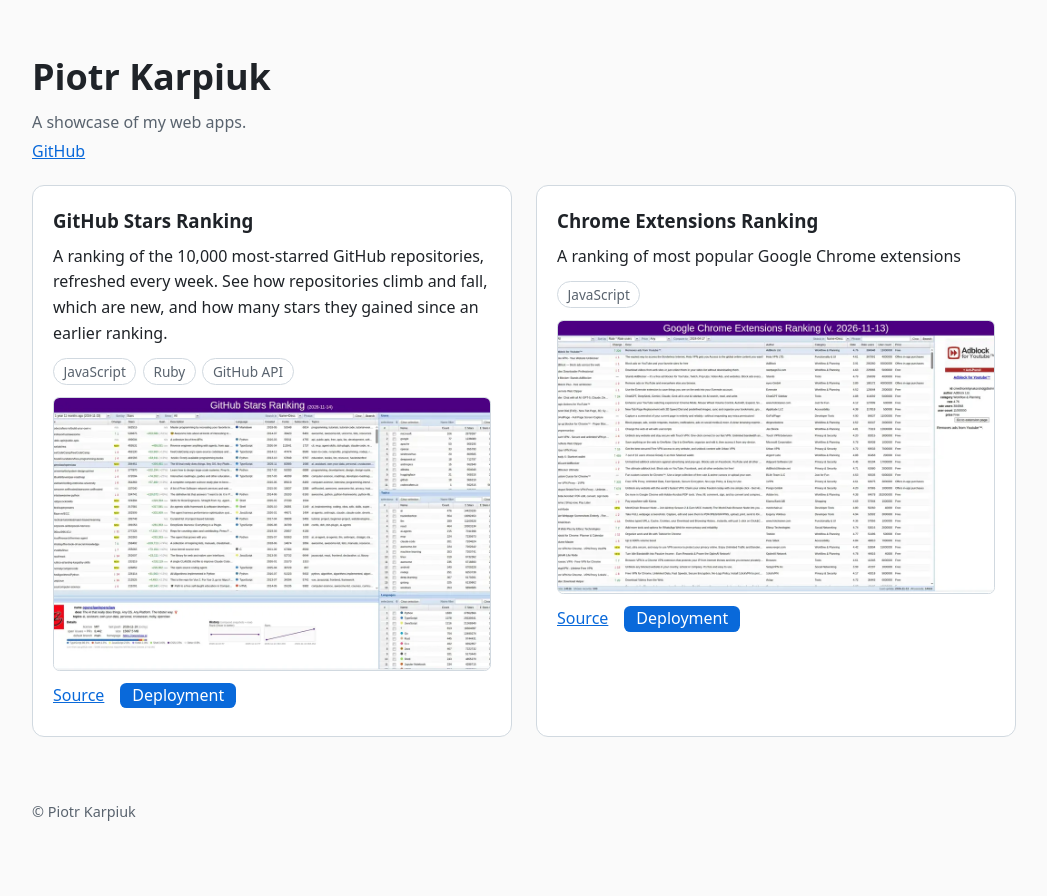
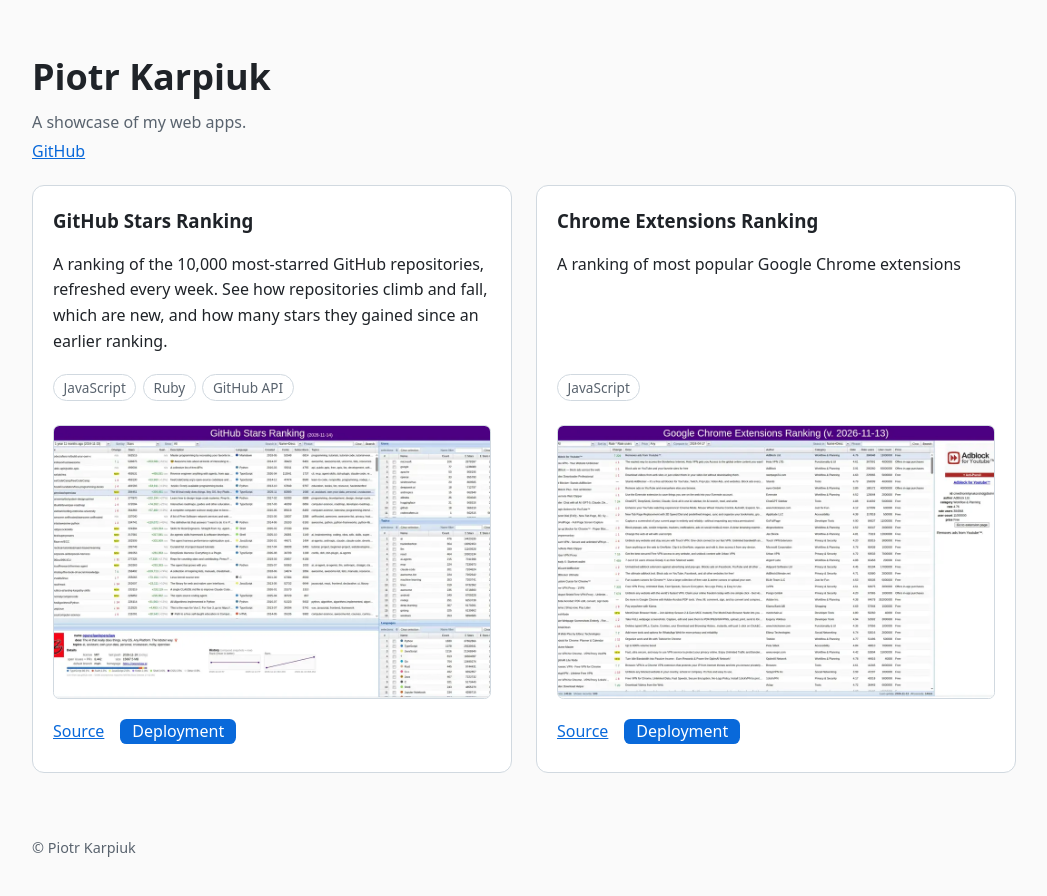
Before and after one commit to pkarpiuk/pkarpiuk.github.io, a plain HTML site: page index.html in a window 1280 px wide. Shown: the whole page, without its empty margins (116-1163 px from the left). Before the commit the page ends 869 px from the top, so only its background shows below. Drawn offline with Linux system fonts and the light colour scheme.

Commit message:
Align screenshots across project cards
Co-Authored-By: Claude Sonnet 5.5 <noreply@anthropic.com>

```diff
--- a/main.css
+++ b/main.css
@@ -49,10 +49,14 @@ a { color: var(--accent); }
   border: 1px solid var(--border);
   border-radius: .75rem;
   padding: 1.25rem;
+  display: flex;
+  flex-direction: column;
 }
 
 .project h3 { margin: 0 0 .5rem; }
 .project p { margin: .5rem 0; }
+/* Description takes all spare height so tags, screenshots and links align across cards */
+.project h3 + p { flex-grow: 1; }
 
 .tags { display: flex; flex-wrap: wrap; gap: .4rem; margin: .75rem 0; padding: 0; list-style: none; }
 .tags li {
```
